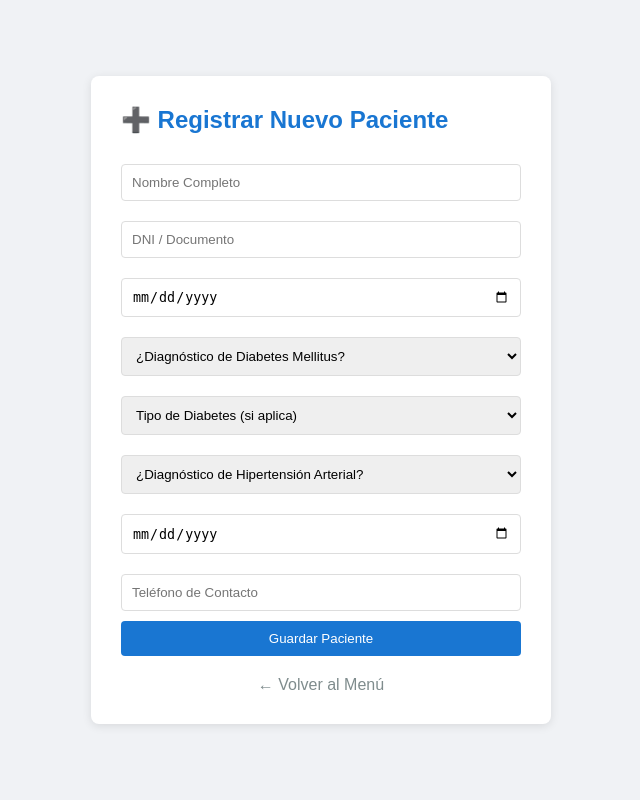
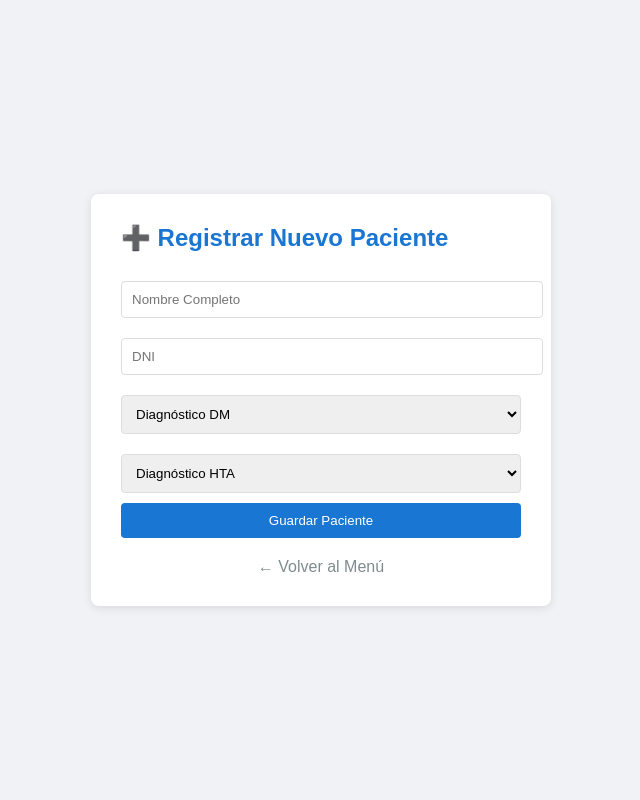
Before and after one commit to juanccm717-cyber/SEGUIMIENTO_DM, a Flask app: page /registrar_paciente in a window 1280 px wide. Shown: the whole page, without its empty margins (319-959 px from the left). Run offline with Flask 3, Linux system fonts and the light colour scheme; the visitor is signed in with stand-in values (Sample User, id 1).

Commit message:
Login y menú limpios sin errores

```diff
--- a/app.py
+++ b/app.py
@@ -1,42 +1,18 @@
 from flask import Flask, render_template, request, redirect, url_for, session
 import os
-import sys
-import traceback
 
-# === Manejo de errores para ver logs en Vercel ===
-def handle_exception(exc_type, exc_value, exc_traceback):
-    if issubclass(exc_type, KeyboardInterrupt):
-        sys.__excepthook__(exc_type, exc_value, exc_traceback)
-        return
-    print("Uncaught exception:", file=sys.stderr)
-    traceback.print_exception(exc_type, exc_value, exc_traceback, file=sys.stderr)
+# Inicializa Flask
+app = Flask(__name__, template_folder='templates')
+app.secret_key = "tu_clave_secreta_aqui"
 
-sys.excepthook = handle_exception
-
-# === Ruta absoluta al directorio raíz del proyecto ===
-project_root = os.path.dirname(os.path.dirname(os.path.abspath(__file__)))
-
-# === Inicializa Flask con la carpeta de templates correcta ===
-app = Flask(__name__, template_folder=os.path.join(project_root, 'templates'))
-
-# === Configuración de Supabase (¡TUS DATOS REALES!) ===
-SUPABASE_URL = "https://efterwiekhvmfsegmfu.supabase.co"
-SUPABASE_KEY = "eyJhbGciOiJIUzI1NiIsInR5cCI6IkpXVCJ9.eyJpc3MiOiJzdXBhYmFzZSIsInJlZiI6ImVmbHRlcndpZWtodm1mc2VnbWZ1Iiwicm9sZSI6ImFub24iLCJpYXQiOjE3NjQzNjIwMzksImV4cCI6MjA3OTkzODAzOX0.a6ZDMToIMV26z_1JErX1NXbYUmafLN-RZ37plU9TmDs"
-
-# === Conexión a Supabase ===
-from supabase import create_client
-supabase = create_client(SUPABASE_URL, SUPABASE_KEY)
-
-# === Configuración de sesión ===
-app.secret_key = "tu_clave_secreta_aqui"  # Cambia esto en producción
-
-# === Usuarios simulados (más adelante los conectarás a Supabase) ===
+# Usuarios simulados (reemplazarás con Supabase después)
 USUARIOS = {
     "admin": "admin123",
     "medico": "medico123",
     "enfermeria": "enfer123"
 }
 
+# Rutas
 @app.route('/')
 def login():
     return render_template('login.html')
@@ -45,7 +21,6 @@ def login():
 def do_login():
     usuario = request.form['usuario']
     clave = request.form['clave']
-
     if usuario in USUARIOS and USUARIOS[usuario] == clave:
         session['usuario'] = usuario
         return redirect('/menu')
@@ -68,58 +43,23 @@ def registrar():
 def guardar_paciente():
     if 'usuario' not in session:
         return redirect('/')
-
-    try:
-        data = {
-            'nombre': request.form['nombre'],
-            'dni': request.form['dni'],
-            'fecha_nacimiento': request.form['fecha_nacimiento'],
-            'diagnostico_dm': request.form['diagnostico_dm'] == 'si',
-            'tipo_dm': request.form.get('tipo_dm') or None,
-            'diagnostico_hta': request.form['diagnostico_hta'] == 'si',
-            'fecha_diagnostico': request.form['fecha_diagnostico'],
-            'telefono': request.form.get('telefono') or None,
-            'email': request.form.get('email') or None
-        }
-
-        # Guardar en Supabase
-        response = supabase.table('pacientes').insert(data).execute()
-
-        if response:
-            return f"""
-            <h2 style="font-family: Arial, sans-serif; color: #2e7d32;">✅ Paciente registrado con éxito</h2>
-            <p><strong>Nombre:</strong> {data['nombre']}<br>
-               <strong>DNI:</strong> {data['dni']}</p>
-            <a href="/menu" style="display: inline-block; margin-top: 15px; padding: 8px 16px; background: #1976d2;
-               color: white; text-decoration: none; border-radius: 4px;">← Volver al Menú</a>
-            """
-        else:
-            return "<h2 style='color: red;'>❌ Error: No se pudo guardar en Supabase.</h2><a href='/registrar_paciente'>Reintentar</a>"
-
-    except Exception as e:
-        return f"<h3 style='color: red;'>⚠️ Error al procesar:</h3><pre>{traceback.format_exc()}</pre>"
+    # Por ahora, solo muestra los datos
+    data = {
+        'nombre': request.form['nombre'],
+        'dni': request.form['dni'],
+        'diagnostico_dm': request.form['diagnostico_dm'],
+        'diagnostico_hta': request.form['diagnostico_hta']
+    }
+    return f"""
+    <h2>✅ Paciente {data['nombre']} registrado</h2>
+    <a href="/menu">← Volver al Menú</a>
+    """
 
 @app.route('/logout')
 def logout():
     session.pop('usuario', None)
     return redirect('/')
 
-# === HANDLER PARA VERCEL (NO TOCAR) ===
-def handler(event, context):
-    with app.test_request_context(
-        path=event.get('path', '/'),
-        method=event.get('httpMethod', 'GET'),
-        headers=event.get('headers', {})
-    ):
-        try:
-            response = app.full_dispatch_request()
-            return {
-                'statusCode': response.status_code,
-                'headers': dict(response.headers),
-                'body': response.get_data(as_text=True)
-            }
-        except Exception as e:
-            return {
-                'statusCode': 500,
-                'body': f"Internal Server Error:\n{traceback.format_exc()}"
-            }
+# Solo para desarrollo local
+if __name__ == '__main__':
+    app.run(debug=True)
--- a/requirements.txt
+++ b/requirements.txt
@@ -1,2 +1 @@
 Flask==2.3.3
-supabase==2.9.0
--- a/templates/registrar_paciente.html
+++ b/templates/registrar_paciente.html
@@ -2,16 +2,14 @@
 <html>
 <head>
     <meta charset="utf-8">
-    <title>Registrar Paciente - ProTocol DMHTA</title>
+    <title>Registrar Paciente</title>
     <style>
-        body { font-family: Arial, sans-serif; background: #f0f2f5; display: flex; justify-content: center; align-items: center; height: 100vh; margin: 0; }
+        body { font-family: Arial; background: #f0f2f5; display: flex; justify-content: center; align-items: center; height: 100vh; margin: 0; }
         .form { background: white; padding: 30px; border-radius: 8px; box-shadow: 0 2px 10px rgba(0,0,0,0.1); width: 400px; }
         .form h2 { margin-top: 0; color: #1976d2; }
-        .form input, .form select { width: 100%; padding: 10px; margin: 10px 0; border: 1px solid #ddd; border-radius: 4px; box-sizing: border-box; }
+        .form input, .form select { width: 100%; padding: 10px; margin: 10px 0; border: 1px solid #ddd; border-radius: 4px; }
         .form button { width: 100%; padding: 10px; background: #1976d2; color: white; border: none; border-radius: 4px; cursor: pointer; }
-        .form button:hover { background: #1565c0; }
         .back { display: block; text-align: center; margin-top: 20px; color: #7f8c8d; text-decoration: none; }
-        .back:hover { text-decoration: underline; }
     </style>
 </head>
 <body>
@@ -19,26 +17,17 @@
         <h2>➕ Registrar Nuevo Paciente</h2>
         <form method="POST" action="/registrar_paciente">
             <input type="text" name="nombre" placeholder="Nombre Completo" required>
-            <input type="text" name="dni" placeholder="DNI / Documento" required>
-            <input type="date" name="fecha_nacimiento" placeholder="Fecha de Nacimiento" required>
+            <input type="text" name="dni" placeholder="DNI" required>
             <select name="diagnostico_dm" required>
-                <option value="">¿Diagnóstico de Diabetes Mellitus?</option>
+                <option value="">Diagnóstico DM</option>
                 <option value="si">Sí</option>
                 <option value="no">No</option>
             </select>
-            <select name="tipo_dm">
-                <option value="">Tipo de Diabetes (si aplica)</option>
-                <option value="1">Tipo 1</option>
-                <option value="2">Tipo 2</option>
-                <option value="gestacional">Gestacional</option>
-            </select>
             <select name="diagnostico_hta" required>
-                <option value="">¿Diagnóstico de Hipertensión Arterial?</option>
+                <option value="">Diagnóstico HTA</option>
                 <option value="si">Sí</option>
                 <option value="no">No</option>
             </select>
-            <input type="date" name="fecha_diagnostico" placeholder="Fecha de Diagnóstico" required>
-            <input type="text" name="telefono" placeholder="Teléfono de Contacto">
             <button type="submit">Guardar Paciente</button>
         </form>
         <a href="/menu" class="back">← Volver al Menú</a>
```
Also changed, not shown: templates/login.html (+4 -5 lines), templates/menu.html (+3 -4 lines), vercel.json (deleted).
